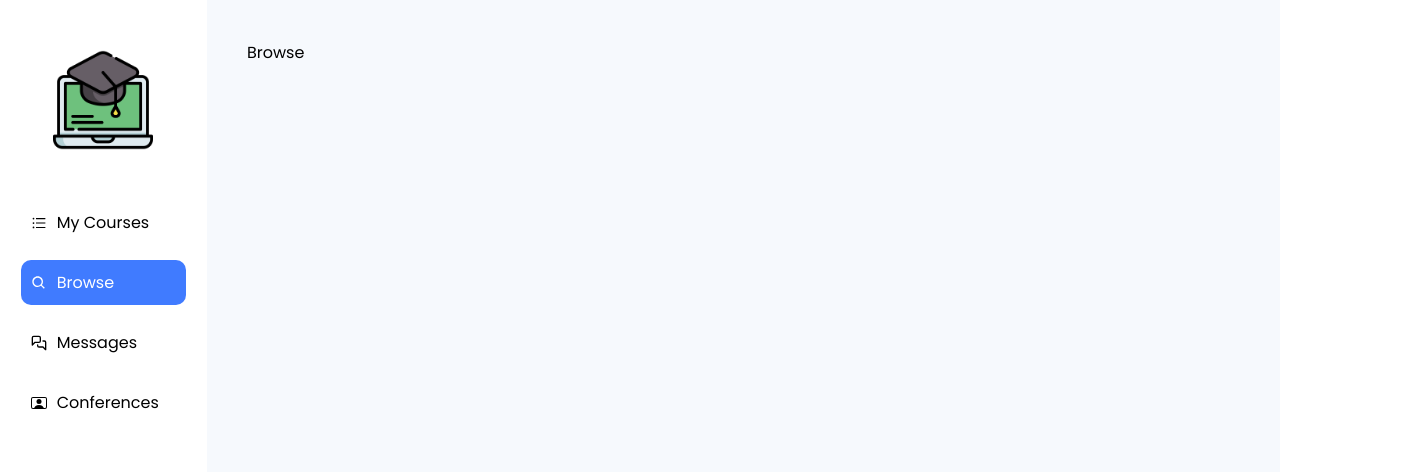
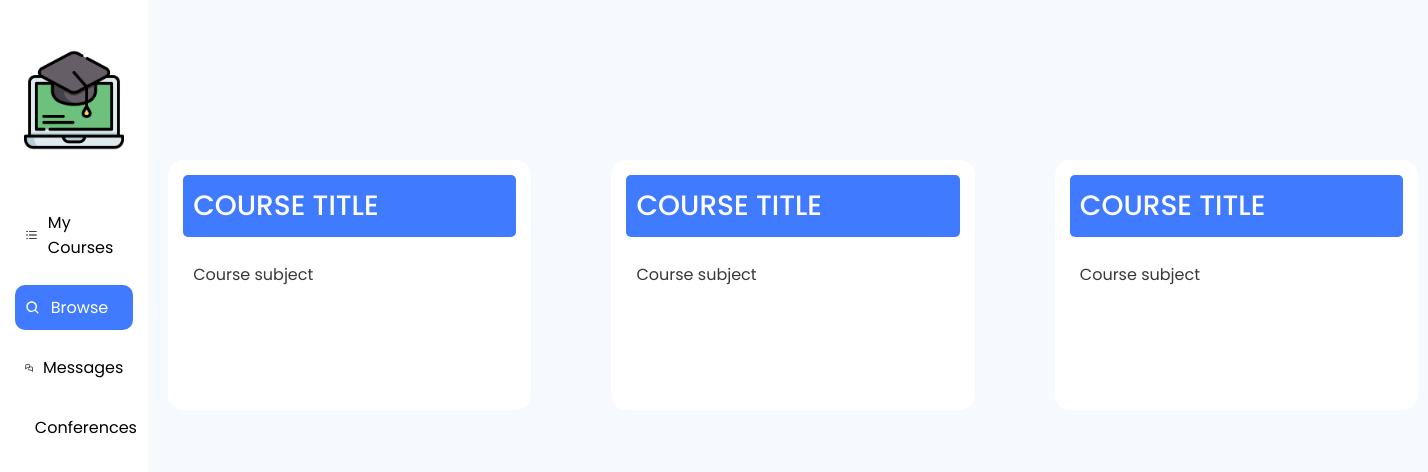
Before and after one commit to amr-hammoud/e-learning-system, a React (Create React App) app in the folder frontend/: page /student/browse in a window 1280 px wide. Shown: the top 472 px of the page, 1428 px wide, since content can reach past the window. Built offline with nearby package versions, Linux system fonts and the light colour scheme; the HTML template or start-up script is replaced by a standard one.

Commit message:
<FE> Created design of course component

```diff
--- a/frontend/src/Components/Student/CourseCard/index.jsx
+++ b/frontend/src/Components/Student/CourseCard/index.jsx
@@ -0,0 +1,21 @@
+import React from "react";
+import './style.css';
+
+function CourseCard() {
+	return (
+    <div class="flex column course-card white-bg rounded ">
+        <div className="course-info flex column">
+            <div class="course-title flex column roundedSmall">
+                <h2 className="white-color">
+                COURSE TITLE
+                </h2>
+            </div>
+            <div class="course-subject">
+                <p className="dark-gray">Course subject</p>
+            </div>
+
+        </div>
+    </div>
+    );
+}
+export default CourseCard;
--- a/frontend/src/Components/Student/CourseCard/style.css
+++ b/frontend/src/Components/Student/CourseCard/style.css
@@ -0,0 +1,33 @@
+.course-card{
+    flex-grow: 1;
+    width: 370px;
+    height: 250px;
+    margin: 10px;
+    margin-left:20px;
+    align-items: start;
+    align-items: flex-start;
+    padding-right: 30px;
+}
+.course-card:hover{
+    box-shadow: 0px 30px 18px -8px rgba(113, 112, 153, 0.1);
+    transform: scale(1.05, 1.05);
+    cursor: pointer;
+}
+.course-info{
+    width:100%;
+    align-items: flex-start;
+
+}
+.course-title{
+    margin:15px;
+    width: 100%;
+    background-color: var(--color-primary);
+    padding:10px;
+}
+.course-subject{
+    width:100%;
+    padding:10px;
+    padding-left:25px;
+    margin-bottom: 10px;
+
+}
--- a/frontend/src/Pages/Student/Browse/index.jsx
+++ b/frontend/src/Pages/Student/Browse/index.jsx
@@ -1,15 +1,21 @@
 import React from "react";
 import Sidebar from "../../../Components/Common/Sidebar";
 import './style.css'
+import CourseCard from "../../../Components/Student/CourseCard";
 
 function StudentBrowsePage() {
 	return (
-		<div className="page flex">
+		<div className="page flex ">
 			<Sidebar
 				items={["My Courses", "Browse", "Messages", "Conferences"]}
 				selected={"Browse"}
 			/>
-			<div className="container">Browse</div>
+			{/* <div className="container">Browse</div> */}
+			<div className="flex row course-browse-container primary-bg">
+				<CourseCard />
+				<CourseCard />
+				<CourseCard />
+			</div>
 		</div>
 	);
 }
--- a/frontend/src/Pages/Student/Browse/style.css
+++ b/frontend/src/Pages/Student/Browse/style.css
@@ -0,0 +1,5 @@
+.course-browse-container{
+    width:100%;
+    gap:50px;
+    padding-top: 150px;
+}
```
